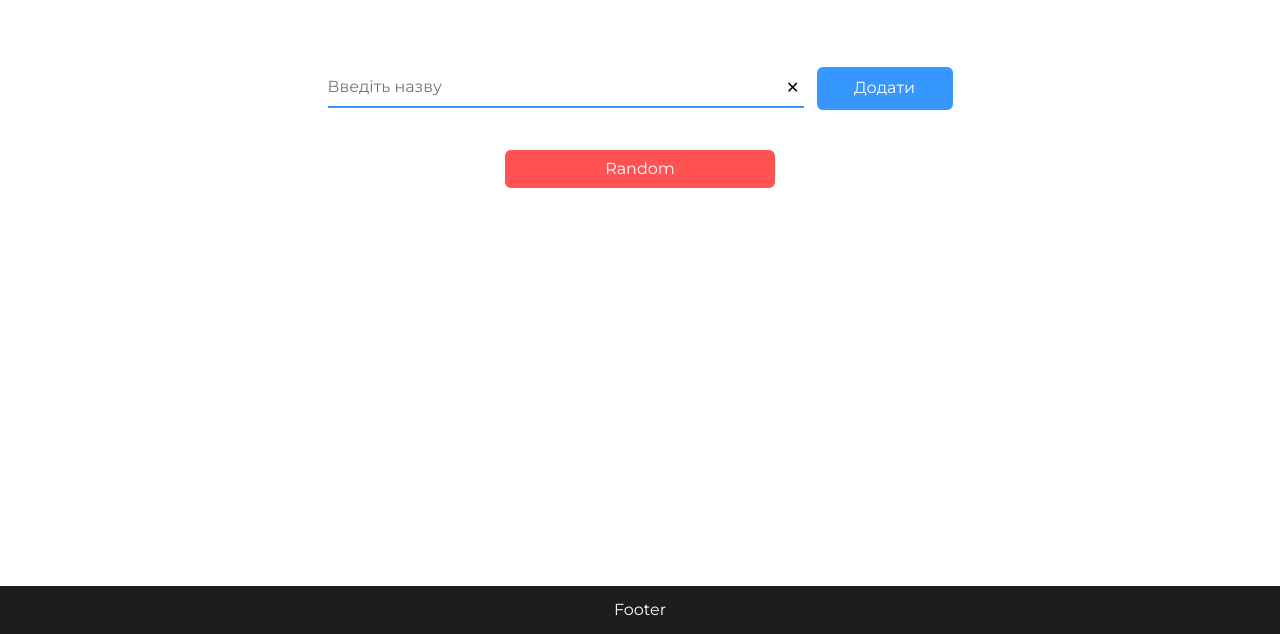
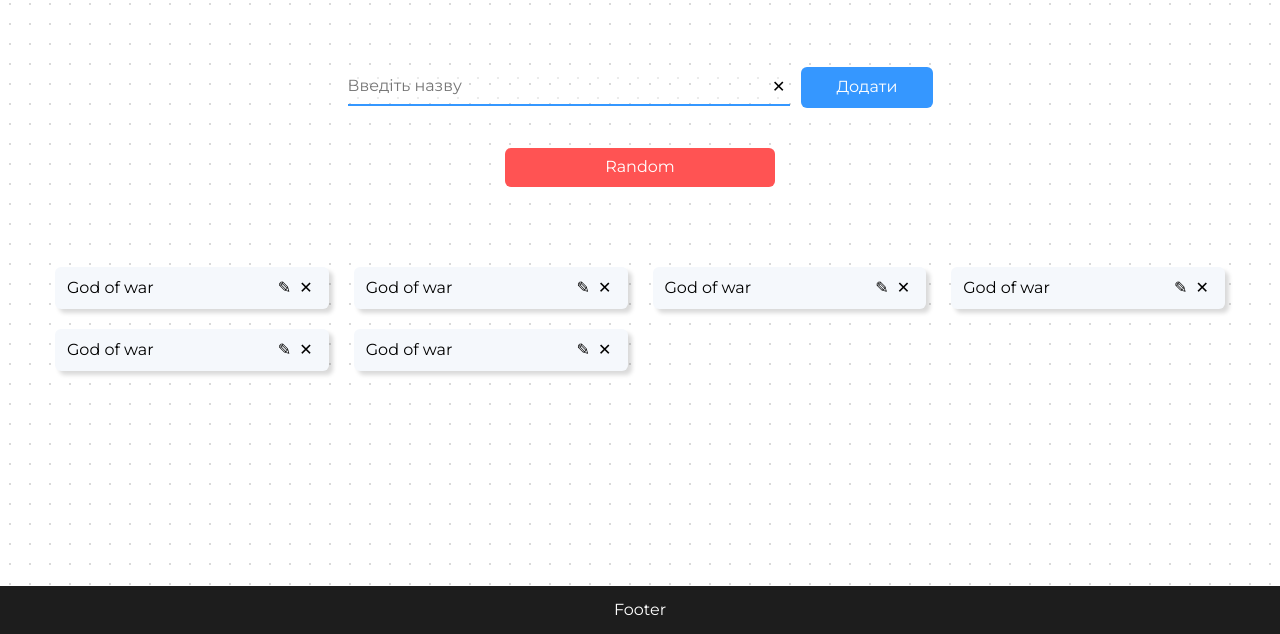
Before and after one commit to dkazarov/my_list, a website built with Vite: page index.html in a window 1280 px wide. Shown: the part 166-800 px from the top of the page. Built offline with nearby package versions, Linux system fonts and the light colour scheme.

Commit message:
add list__item grid

```diff
--- a/index.html
+++ b/index.html
@@ -64,6 +64,51 @@
 
         <button class="random__btn btn--reset" type="submit">Random</button>
 
+        <ul class="list__items">
+          <li class="list__item">
+            God of war
+            <span class="list__item-actions">
+              <button class="grid__item-edit btn--reset">&#9998;</button>
+              <button class="grid__item-delete btn--reset">&#10005;</button>
+            </span>
+          </li>
+          <li class="list__item">
+            God of war
+            <span class="list__item-actions">
+              <button class="grid__item-edit btn--reset">&#9998;</button>
+              <button class="grid__item-delete btn--reset">&#10005;</button>
+            </span>
+          </li>
+          <li class="list__item">
+            God of war
+            <span class="list__item-actions">
+              <button class="grid__item-edit btn--reset">&#9998;</button>
+              <button class="grid__item-delete btn--reset">&#10005;</button>
+            </span>
+          </li>
+          <li class="list__item">
+            God of war
+            <span class="list__item-actions">
+              <button class="grid__item-edit btn--reset">&#9998;</button>
+              <button class="grid__item-delete btn--reset">&#10005;</button>
+            </span>
+          </li>
+          <li class="list__item">
+            God of war
+            <span class="list__item-actions">
+              <button class="grid__item-edit btn--reset">&#9998;</button>
+              <button class="grid__item-delete btn--reset">&#10005;</button>
+            </span>
+          </li>
+          <li class="list__item">
+            God of war
+            <span class="list__item-actions">
+              <button class="grid__item-edit btn--reset">&#9998;</button>
+              <button class="grid__item-delete btn--reset">&#10005;</button>
+            </span>
+          </li>
+        </ul>
+
       </div>
     </div>
 
--- a/src/scss/_global.scss
+++ b/src/scss/_global.scss
@@ -4,6 +4,12 @@
 body {
 	height: 100%;
 	margin: 0;
+	padding: 0;
+	font-family: var(--main-font);
+
+	background-color: #ffffff00; /* белый фон */
+	background-image: radial-gradient(circle, rgba(0, 0, 0, 0.08) 1px, transparent 1px);
+	background-size: 20px 20px; /* расстояние между точками */
 }
 
 body {
--- a/src/scss/_variables.scss
+++ b/src/scss/_variables.scss
@@ -1,5 +1,5 @@
 :root {
-	--container-width: 1400px;
+	--container-width: 1200px;
 	--container-padding-x: 15px;
 
 	--main-font: 'Montserrat', sans-serif;
@@ -16,6 +16,7 @@
 	--action-color: #3597ff;
 	--action-color-hover: #0d82ff;
 
+	--item-color: #f5f8fc;
+
 	--main-bg-color: #1d1d1d;
-
 }
--- a/src/scss/block/_hero.scss
+++ /dev/null
@@ -1,4 +0,0 @@
-.hero {
-	position: relative;
-	scroll-margin-top: 90px;
-}
--- /dev/null
+++ b/src/scss/block/_list-items.scss
@@ -0,0 +1,39 @@
+.list__items {
+	display: grid;
+	grid-template-columns: repeat(auto-fill, minmax(250px, 1fr));
+	gap: 20px 25px;
+}
+.list__item {
+	display: flex;
+	justify-content: space-between;
+	background: var(--item-color);
+	border-radius: 6px;
+	box-shadow: 4px 4px 4px rgba(0, 0, 0, 0.15);
+	align-items: center;
+	padding: 12px;
+	transition: box-shadow 0.2s ease-in-out;
+	cursor: pointer;
+
+	&:hover {
+		box-shadow: 6px 6px 6px rgba(0, 0, 0, 0.25);
+		transition: box-shadow 0.2s ease-in-out;
+	}
+}
+.grid__item-edit {
+	margin-right: 4px;
+	transition: color 0.2s ease-in-out;
+
+	&:hover {
+		color: var(--action-color-hover);
+		transition: color 0.2s ease-in-out;
+	}
+}
+.grid__item-delete {
+	margin-right: 4px;
+	transition: color 0.2s ease-in-out;
+
+	&:hover {
+		color: var(--accent-color-hover);
+		transition: color 0.2s ease-in-out;
+	}
+}
--- a/src/scss/main.scss
+++ b/src/scss/main.scss
@@ -7,7 +7,7 @@
 
 // Block
 @use './block/header';
-@use './block/hero';
+@use './block/list-items';
 @use './block/footer';
 
 //Vendor
--- a/src/scss/scss-components/_random-btn.scss
+++ b/src/scss/scss-components/_random-btn.scss
@@ -5,7 +5,7 @@
 	padding: 10px 100px;
 	color: var(--white);
 	border-radius: 6px;
-	margin-bottom: 46px;
+	margin-bottom: 80px;
 	transition: background-color 0.2s ease-in-out;
 
 	&:hover {
--- a/src/scss/scss-components/_user-form.scss
+++ b/src/scss/scss-components/_user-form.scss
@@ -19,7 +19,11 @@
 	border: none;
 	border-bottom: 2px solid var(--action-color);
 	outline: none;
-	padding-right: 25px; /* ← добавили справа ~30px */
+	padding-right: 25px;
+
+	background-color: #ffffff00; /* белый фон */
+	background-image: radial-gradient(circle, rgba(0, 0, 0, 0.08) 1px, transparent 1px);
+	background-size: 20px 20px; /* расстояние между точками */
 }
 .user__input-reset {
 	position: absolute;
```
